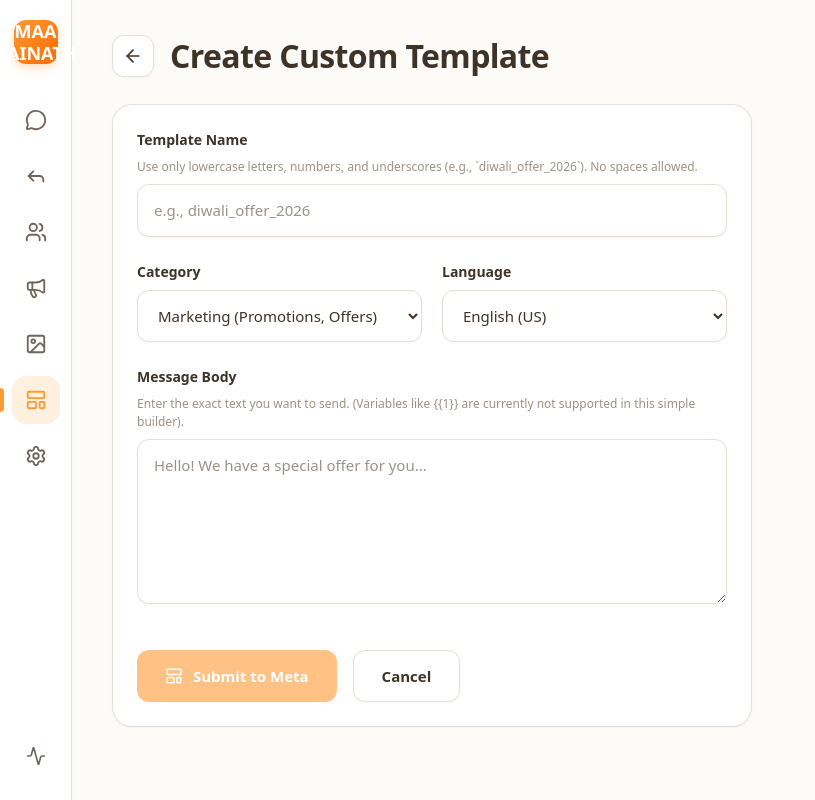
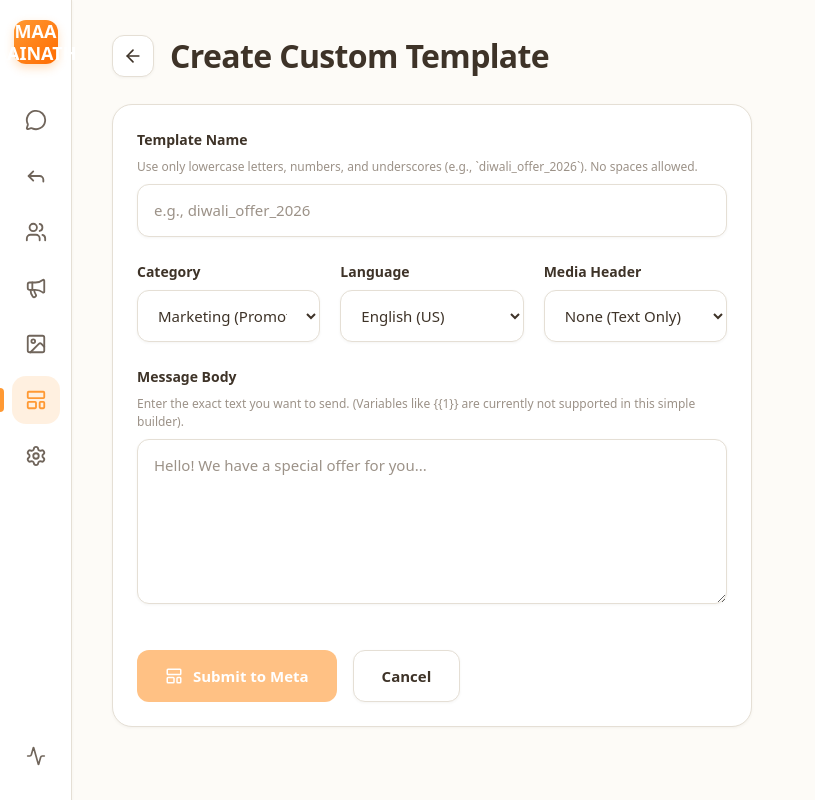
Before and after one commit to PiyushASSUDANI123/wpautomation_frontend, a Next.js app: page /templates/new in a window 1280 px wide. Shown: the whole page, without its empty margins (0-815 px from the left). Built offline with nearby package versions, Linux system fonts and the light colour scheme; no server answers.

Commit message:
feat: media templates and timestamps

```diff
--- a/app/templates/new/page.js
+++ b/app/templates/new/page.js
@@ -11,6 +11,7 @@ export default function NewTemplatePage() {
   const [name, setName] = useState("");
   const [category, setCategory] = useState("MARKETING");
   const [language, setLanguage] = useState("en_US");
+  const [headerType, setHeaderType] = useState("NONE");
   const [bodyText, setBodyText] = useState("");
 
   const [submitting, setSubmitting] = useState(false);
@@ -33,7 +34,8 @@ export default function NewTemplatePage() {
         name: name.trim(),
         language,
         category,
-        text: bodyText.trim()
+        text: bodyText.trim(),
+        headerType
       });
 
       setSuccess(`Template submitted to Meta successfully! It will appear in the templates list once approved (usually takes 1-2 minutes).`);
@@ -97,7 +99,7 @@ export default function NewTemplatePage() {
               />
             </div>
 
-            <div style={{ display: "grid", gridTemplateColumns: "1fr 1fr", gap: "20px" }}>
+            <div style={{ display: "grid", gridTemplateColumns: "1fr 1fr 1fr", gap: "20px" }}>
               <div className="form-group">
                 <label className="form-label">Category</label>
                 <select
@@ -124,6 +126,20 @@ export default function NewTemplatePage() {
                   <option value="hi">Hindi</option>
                   <option value="mr">Marathi</option>
                   <option value="gu">Gujarati</option>
+                </select>
+              </div>
+
+              <div className="form-group">
+                <label className="form-label">Media Header</label>
+                <select
+                  className="form-select"
+                  value={headerType}
+                  onChange={(e) => setHeaderType(e.target.value)}
+                >
+                  <option value="NONE">None (Text Only)</option>
+                  <option value="IMAGE">Image</option>
+                  <option value="VIDEO">Video</option>
+                  <option value="DOCUMENT">Document (PDF)</option>
                 </select>
               </div>
             </div>
--- a/app/templates/page.js
+++ b/app/templates/page.js
@@ -139,8 +139,11 @@ export default function TemplateLibraryPage() {
                   </div>
                 </div>
 
-                <div style={{ padding: "12px 20px", fontSize: "12px", color: "var(--text-muted)" }}>
-                  Category: {template.category}
+                <div style={{ padding: "12px 20px", fontSize: "12px", color: "var(--text-muted)", display: "flex", justifyContent: "space-between" }}>
+                  <span>Category: {template.category}</span>
+                  {template.last_updated_time && (
+                    <span>Last updated: {new Date(template.last_updated_time).toLocaleDateString(undefined, { month: 'short', day: 'numeric', year: 'numeric', hour: '2-digit', minute: '2-digit' })}</span>
+                  )}
                 </div>
               </div>
             ))}
```
